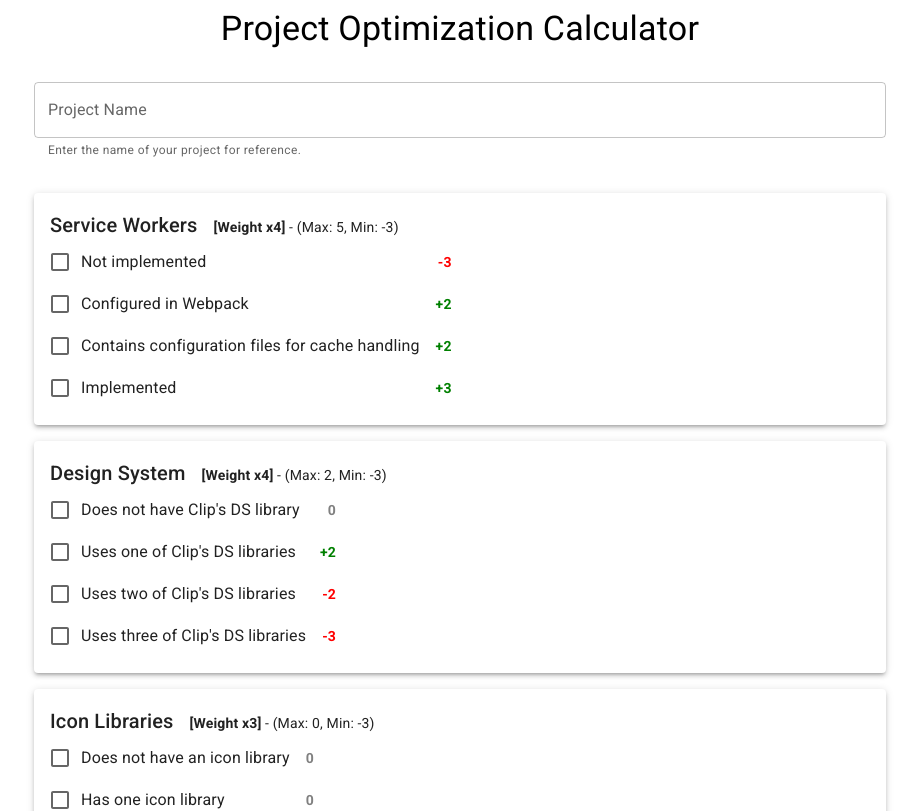
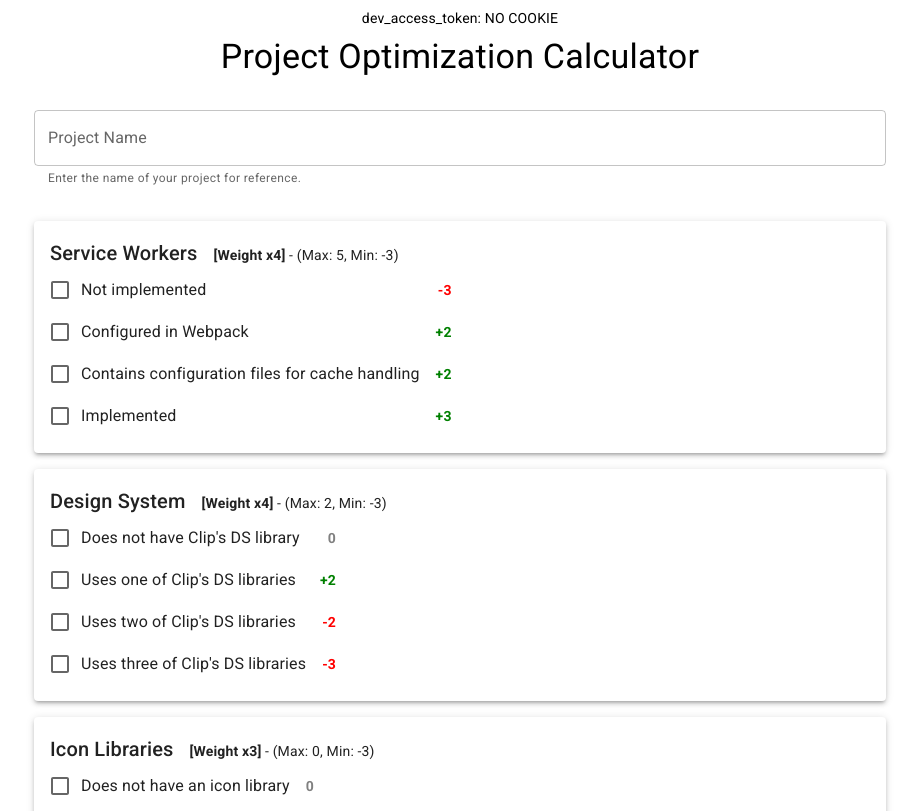
Before and after one commit to fernando-espinosa-clip/Score-Calculator, a React (Vite) app: page / in a window 1280 px wide. Shown: the top 811 px of the page, without its empty margins (180-1099 px from the left). Built offline with nearby package versions, Linux system fonts and the light colour scheme.

Commit message:
Retrieve `dev_access_token` cookie and display its value in `OptimizationCalculator`: Add logic to read cookies on component load and update state.

```diff
--- a/src/components/OptimizationCalculator.tsx
+++ b/src/components/OptimizationCalculator.tsx
@@ -1,4 +1,4 @@
-import React, { useState } from "react";
+import React, { useState, useEffect } from "react";
 import {
   Container,
   Typography,
@@ -29,6 +29,27 @@ const OptimizationCalculator: React.FC = () => {
   const [base10Score, setBase10Score] = useState<string>("0");
   const [showModal, setShowModal] = useState<boolean>(false); // Nueva variable para controlar el estado del diálogo modal
   const [modalMessage, setModalMessage] = useState<string>(""); // Nuevo estado para el mensaje dentro del diálogo modal
+  const [devAccessToken, setDevAccessToken] = useState<string>("NO COOKIE"); // Estado para almacenar el valor de la cookie
+
+  // Función para obtener el valor de una cookie por su nombre
+  const getCookie = (name: string): string | null => {
+    const cookies = document.cookie.split(';');
+    for (let i = 0; i < cookies.length; i++) {
+      const cookie = cookies[i].trim();
+      if (cookie.startsWith(name + '=')) {
+        return cookie.substring(name.length + 1);
+      }
+    }
+    return null;
+  };
+
+  // Obtener el valor de la cookie al cargar el componente
+  useEffect(() => {
+    const cookieValue = getCookie('dev_access_token');
+    if (cookieValue) {
+      setDevAccessToken(cookieValue);
+    }
+  }, []);
 
   // Maneja los cambios en el campo del nombre del proyecto
   const handleProjectNameChange = (event: React.ChangeEvent<HTMLInputElement>) => {
@@ -89,6 +110,9 @@ const OptimizationCalculator: React.FC = () => {
 
   return (
       <Container maxWidth="md">
+        <Typography variant="body2" align="center" sx={{ mb: 1 }}>
+          dev_access_token: {devAccessToken}
+        </Typography>
         <Typography variant="h4" gutterBottom align="center">
           Project Optimization Calculator
         </Typography>
```
